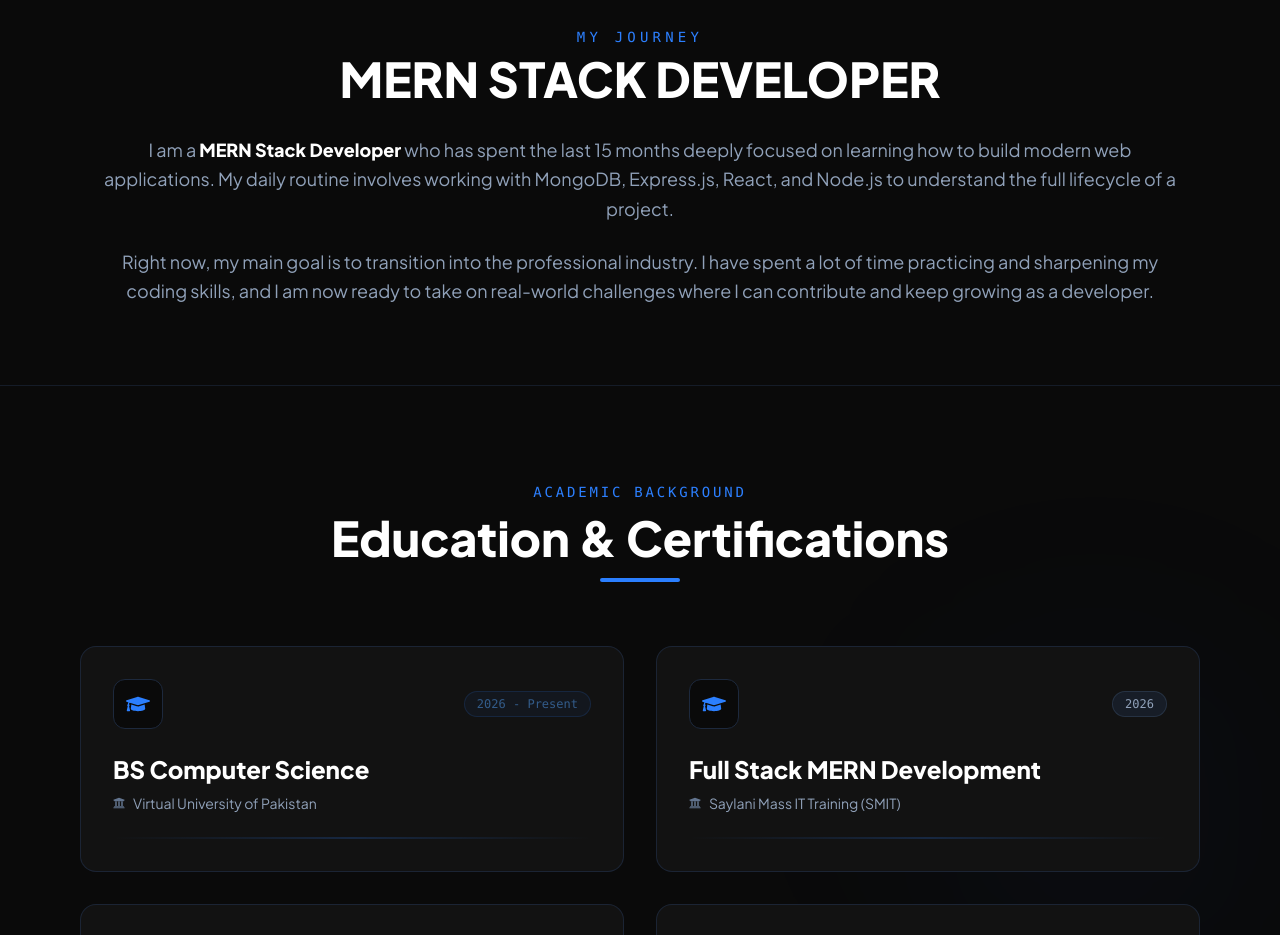
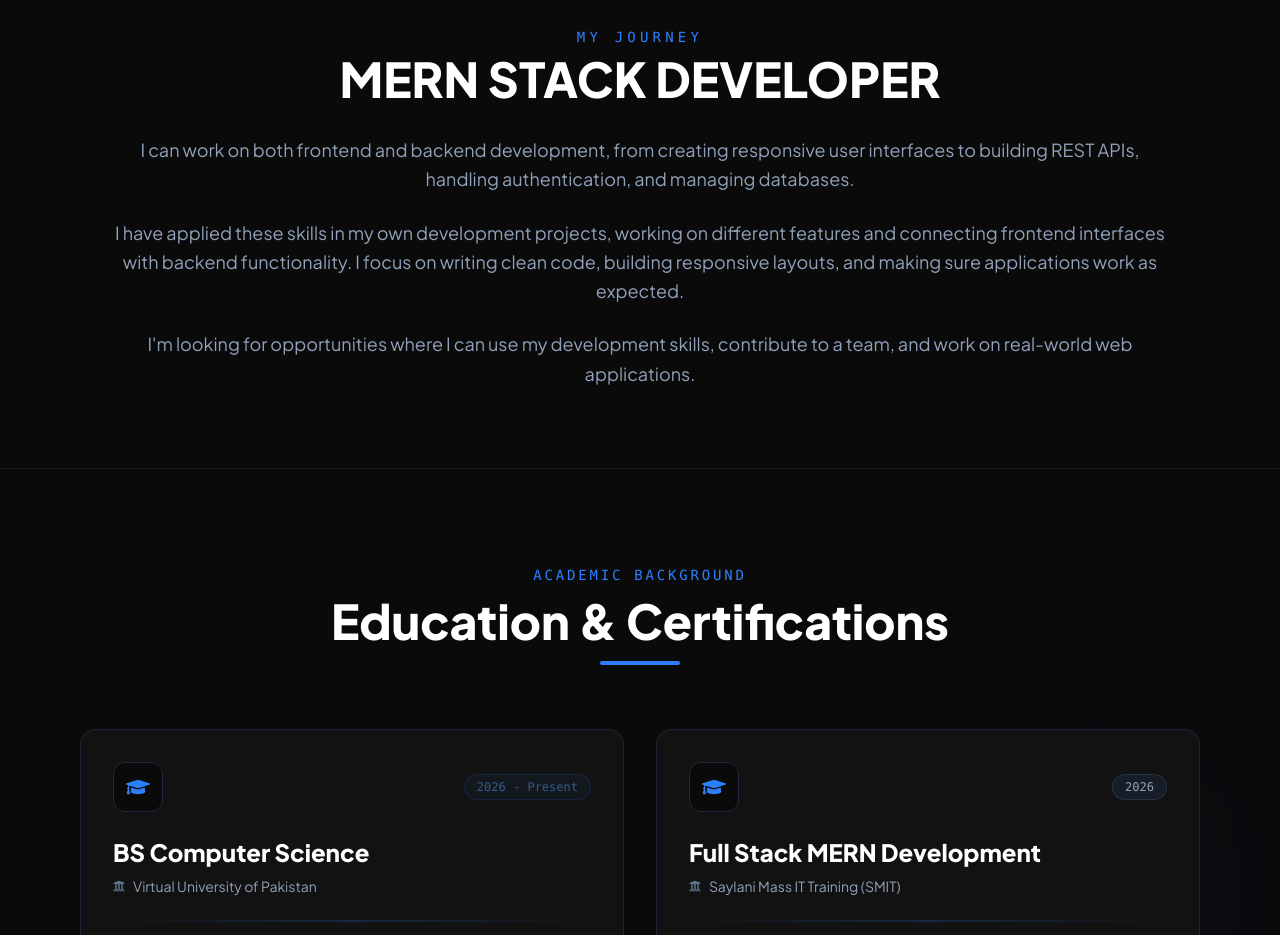
Before and after one commit to usamaanwr/portfolio, a React (Vite) app: page / in a window 1280 px wide. Shown: the part 920-1855 px from the top of the page. Built offline with nearby package versions, Linux system fonts and the light colour scheme.

Commit message:
fix: update About component to enhance developer description and goals

```diff
--- a/src/components/About.jsx
+++ b/src/components/About.jsx
@@ -21,12 +21,23 @@ const About = () => {
           viewport={{ once: true }}
           className="space-y-6"
         >
-          <p className="text-slate-400 text-lg leading-relaxed">
-            I am a <span className="text-white font-bold">MERN Stack Developer</span> who has spent the last 15 months deeply focused on learning how to build modern web applications. My daily routine involves working with MongoDB, Express.js, React, and Node.js to understand the full lifecycle of a project.
+      <p className="text-slate-400 text-lg leading-relaxed">
+            I can work on both frontend and backend development, from creating
+            responsive user interfaces to building REST APIs, handling
+            authentication, and managing databases.
           </p>
 
           <p className="text-slate-400 text-lg leading-relaxed">
-            Right now, my main goal is to transition into the professional industry. I have spent a lot of time practicing and sharpening my coding skills, and I am now ready to take on real-world challenges where I can contribute and keep growing as a developer.
+            I have applied these skills in my own development projects,
+            working on different features and connecting frontend interfaces
+            with backend functionality. I focus on writing clean code,
+            building responsive layouts, and making sure applications
+            work as expected.
+          </p>
+
+           <p className="text-slate-400 text-lg leading-relaxed">
+            I'm looking for opportunities where I can use my development
+            skills, contribute to a team, and work on real-world web applications.
           </p>
         </motion.div>
 
```
